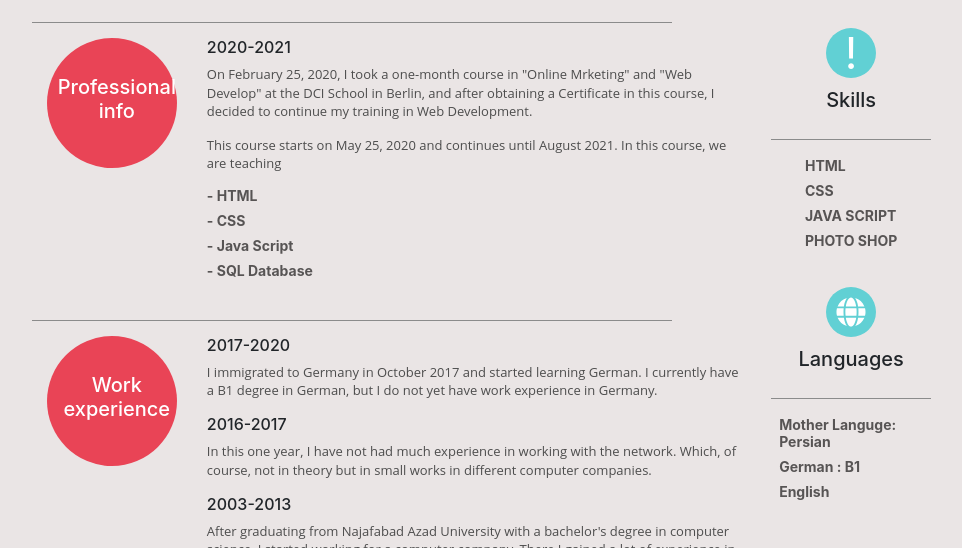
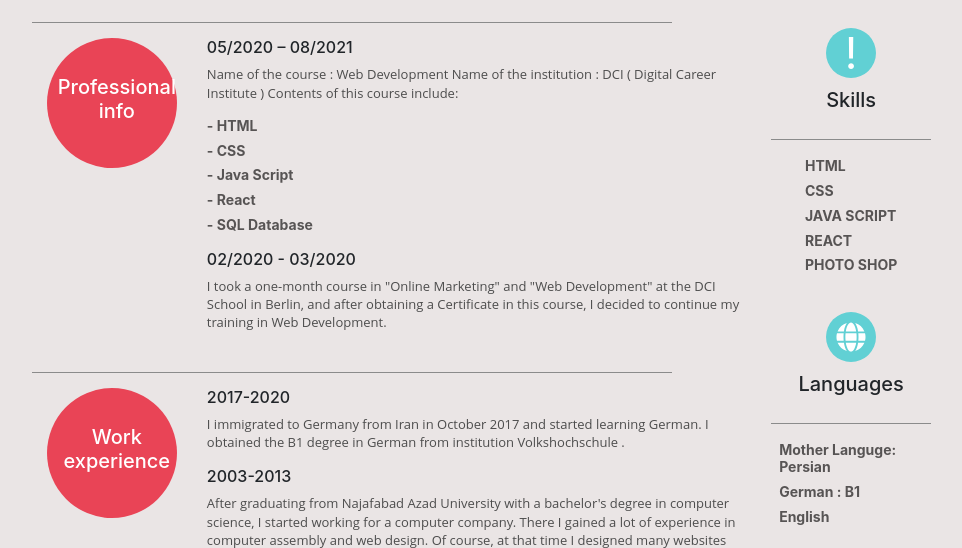
Before and after one commit to elhamhashemi56/portfoilo, a website: page src/resume.html in a window 1280 px wide. Shown: the part 252-800 px from the top of the page, without its empty margins (151-1113 px from the left). Drawn offline with Linux system fonts and the light colour scheme.

Commit message:
21.12.2020

```diff
--- a/src/resume.html
+++ b/src/resume.html
@@ -42,22 +42,20 @@
          <div class="main-resume-item">
              <div class="resume-item circle-resume"><h5 class="font-circle">Professional info</h5></div>
              <div class="resume-item">
-                 <h6>2020-2021</h6>
+                 <h6>05/2020 – 08/2021</h6>
                  <p class="p-resume">
-                     On February 25, 2020, I took a
-                     one-month course in "Online Mrketing" and  "Web Develop" at
-                      the DCI School in Berlin, and after obtaining a Certificate
-                       in this course, I decided to continue my training in
-                        Web Development.
-                 </p>
-                 <p class="p-resume">
-                     This course starts on May 25, 2020
-                     and continues until August 2021. In this course,
-                      we are teaching
+                    Name of the course : Web Development
+                    Name of the institution : DCI ( Digital Career Institute )
+                    Contents of this course include:
                       <h6 class="h6-resume"> - HTML</h6>
                       <h6 class="h6-resume">- CSS</h6>
                       <h6 class="h6-resume">- Java Script</h6>
+                      <h6 class="h6-resume">- React</h6>
                       <h6 class="h6-resume">- SQL Database</h6>
+                 </p>
+                 <h6>02/2020 - 03/2020</h6>
+                 <p class="p-resume">
+                    I took a one-month course in "Online Marketing" and "Web Development" at the DCI School in Berlin, and after obtaining a Certificate in this course, I decided to continue my training in Web Development.
                  </p>
              </div>
          </div>
@@ -67,16 +65,8 @@
              <div class="resume-item">
                  <h6>2017-2020</h6>
                  <p class="p-resume">
-                     I immigrated to Germany in October 2017
-                     and started learning German. I currently have
-                     a B1 degree in German, but I do not yet have work
-                      experience in Germany.
-                 </p>
-                 <h6>2016-2017</h6>
-                 <p class="p-resume">
-                     In this one year, I have not had much experience
-                     in working with the network. Which, of course, not
-                     in theory but in small works in different computer companies.
+                    I immigrated to Germany from Iran in October 2017 and started learning German.
+                    I obtained the B1 degree in German from institution Volkshochschule .
                  </p>
                  <h6>2003-2013</h6>
                  <p class="p-resume">
@@ -107,9 +97,7 @@
              <div class="resume-item">
                  <h6>1998-2002</h6>
                  <p class="p-resume">
-                     Studied at <b> Najafabad </b>Azad University and
-                      obtained a bachelor's degree in computer
-                       engineering in the field of software .
+                    I studied at Najafabad Azad University . In 2002 I finished my Bachelor’s degree in computer engineering with the specialization in software.
                  </p>
 
                      <h6>1990-1997</h6>
@@ -130,6 +118,7 @@
                  <h6 class="skill-font">HTML</h6>
                  <h6 class="skill-font">CSS</h6>
                  <h6 class="skill-font">JAVA SCRIPT</h6>
+                 <h6 class="skill-font">REACT</h6>
                  <h6 class="skill-font">PHOTO SHOP</h6>
              </div>
          </div>
```
Also changed, not shown: index.html (+1 -1 lines).
